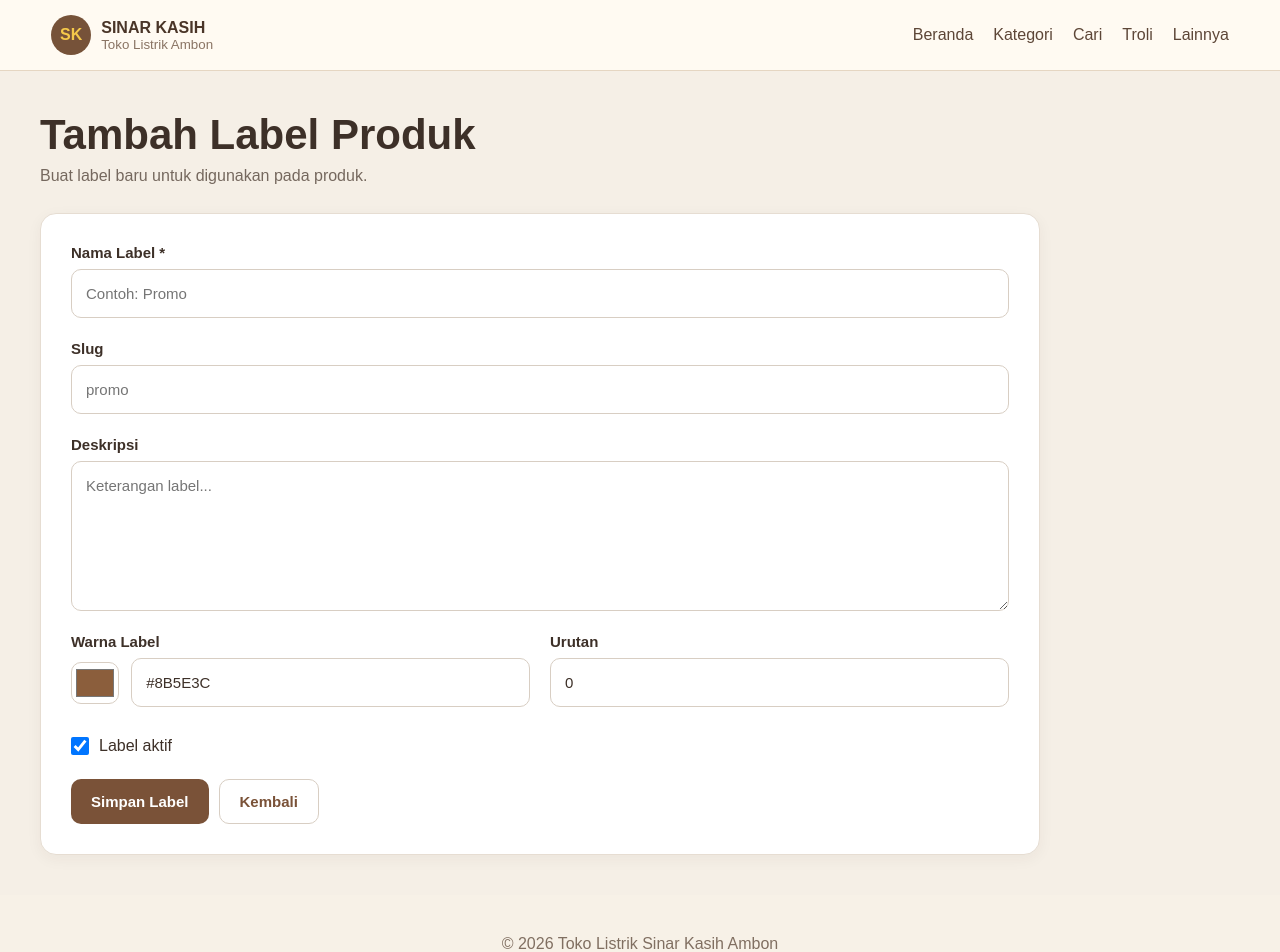
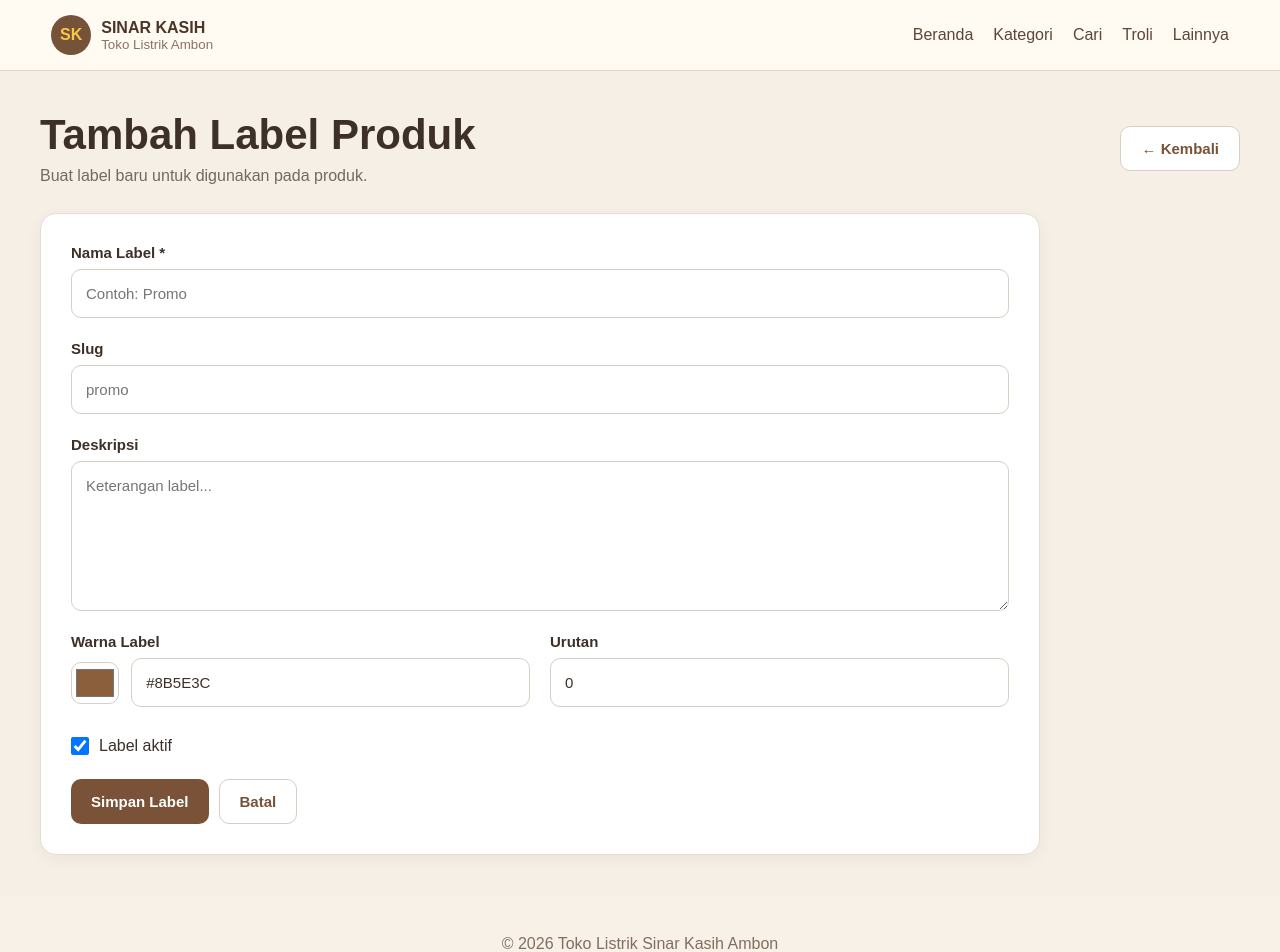
Before and after one commit to sinarkasih/website-sinar-kasih, a Next.js app: page /admin/produk/label/tambah in a window 1280 px wide. Shown: the top 952 px of the page. Built offline with nearby package versions, Linux system fonts and the light colour scheme; no server answers.

Commit message:
Tambahkan Tombol Kembali Tambah Label

```diff
--- a/app/admin/produk/label/tambah/page.js
+++ b/app/admin/produk/label/tambah/page.js
@@ -2,7 +2,7 @@
 
 import { useState } from "react";
 import { useRouter } from "next/navigation";
-import { getSupabase } from "../../../../../lib/supabase";
+import { getSupabase } from "@/lib/supabase";
 
 function buatSlug(text) {
   return text
@@ -59,8 +59,7 @@ export default function TambahLabelPage() {
           form.deskripsi.trim() || null,
         warna: form.warna || null,
         aktif: form.aktif,
-        urutan:
-          Number(form.urutan) || 0,
+        urutan: Number(form.urutan) || 0,
       });
 
     if (error) {
@@ -79,16 +78,23 @@ export default function TambahLabelPage() {
     <main className="admin-content">
 
       <div className="admin-page-header">
-
         <div>
           <h1>Tambah Label Produk</h1>
-
           <p>
             Buat label baru untuk digunakan
             pada produk.
           </p>
         </div>
 
+        <button
+          type="button"
+          className="admin-secondary-button"
+          onClick={() =>
+            router.push("/admin/produk/label")
+          }
+        >
+          ← Kembali
+        </button>
       </div>
 
       <div className="admin-card">
@@ -105,7 +111,6 @@ export default function TambahLabelPage() {
           )}
 
           <div className="admin-form-group">
-
             <label>
               Nama Label *
             </label>
@@ -121,11 +126,9 @@ export default function TambahLabelPage() {
               placeholder="Contoh: Promo"
               required
             />
-
           </div>
 
           <div className="admin-form-group">
-
             <label>
               Slug
             </label>
@@ -141,11 +144,9 @@ export default function TambahLabelPage() {
               }
               placeholder="promo"
             />
-
           </div>
 
           <div className="admin-form-group">
-
             <label>
               Deskripsi
             </label>
@@ -162,13 +163,11 @@ export default function TambahLabelPage() {
               }
               placeholder="Keterangan label..."
             />
-
           </div>
 
           <div className="admin-form-grid">
 
             <div className="admin-form-group">
-
               <label>
                 Warna Label
               </label>
@@ -180,7 +179,6 @@ export default function TambahLabelPage() {
                   gap: "12px",
                 }}
               >
-
                 <input
                   type="color"
                   value={form.warna}
@@ -210,13 +208,10 @@ export default function TambahLabelPage() {
                   }
                   placeholder="#8B5E3C"
                 />
-
               </div>
-
             </div>
 
             <div className="admin-form-group">
-
               <label>
                 Urutan
               </label>
@@ -233,13 +228,11 @@ export default function TambahLabelPage() {
                   })
                 }
               />
-
             </div>
 
           </div>
 
           <label className="admin-form-checkbox">
-
             <input
               type="checkbox"
               checked={form.aktif}
@@ -255,17 +248,22 @@ export default function TambahLabelPage() {
             <span>
               Label aktif
             </span>
+          </label>
 
-          </label>
+          {message && (
+            <div className="admin-message">
+              {message}
+            </div>
+          )}
 
           <div
             style={{
               display: "flex",
               gap: "10px",
               marginTop: "20px",
+              flexWrap: "wrap",
             }}
           >
-
             <button
               type="submit"
               className="admin-primary-button"
@@ -285,9 +283,8 @@ export default function TambahLabelPage() {
                 )
               }
             >
-              Kembali
+              Batal
             </button>
-
           </div>
 
         </form>
```
